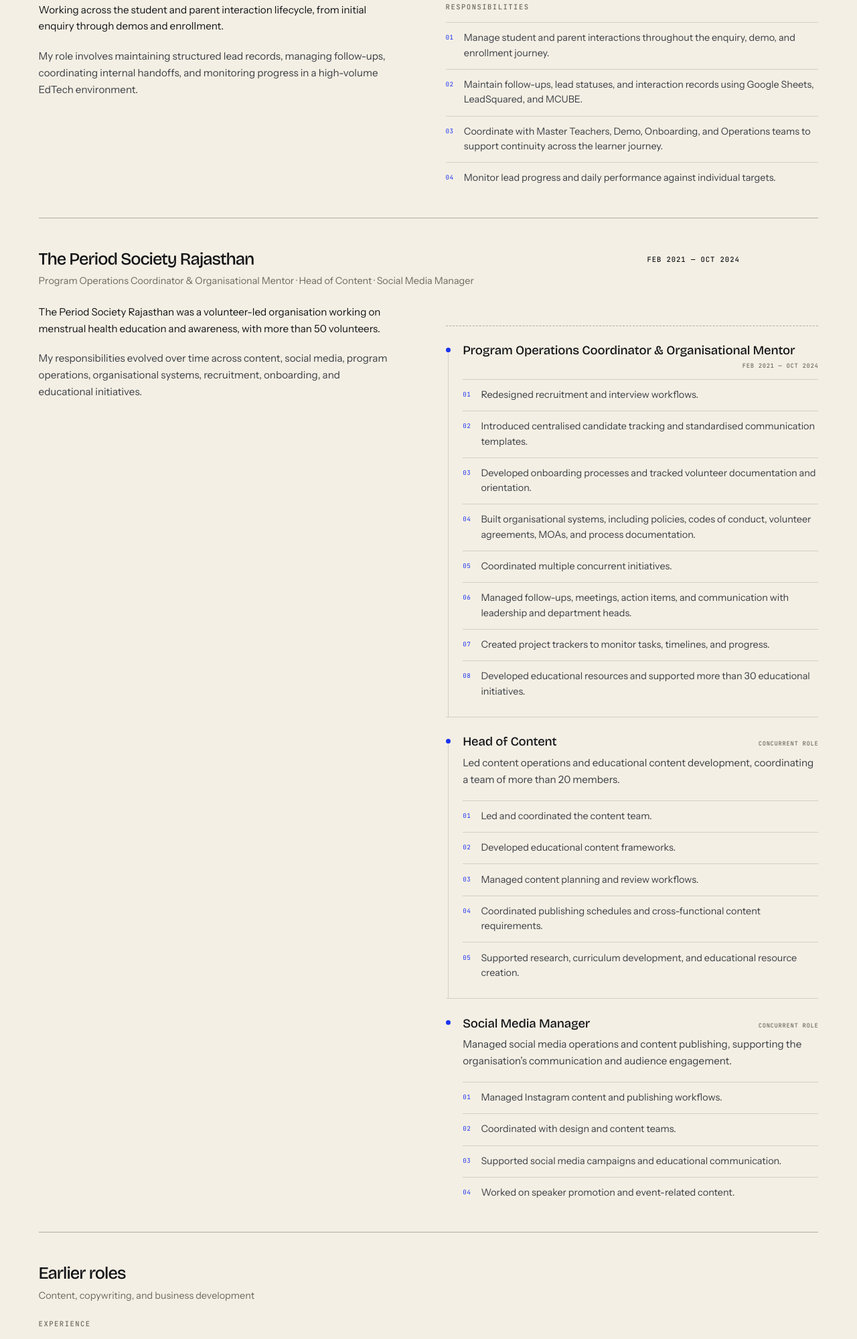
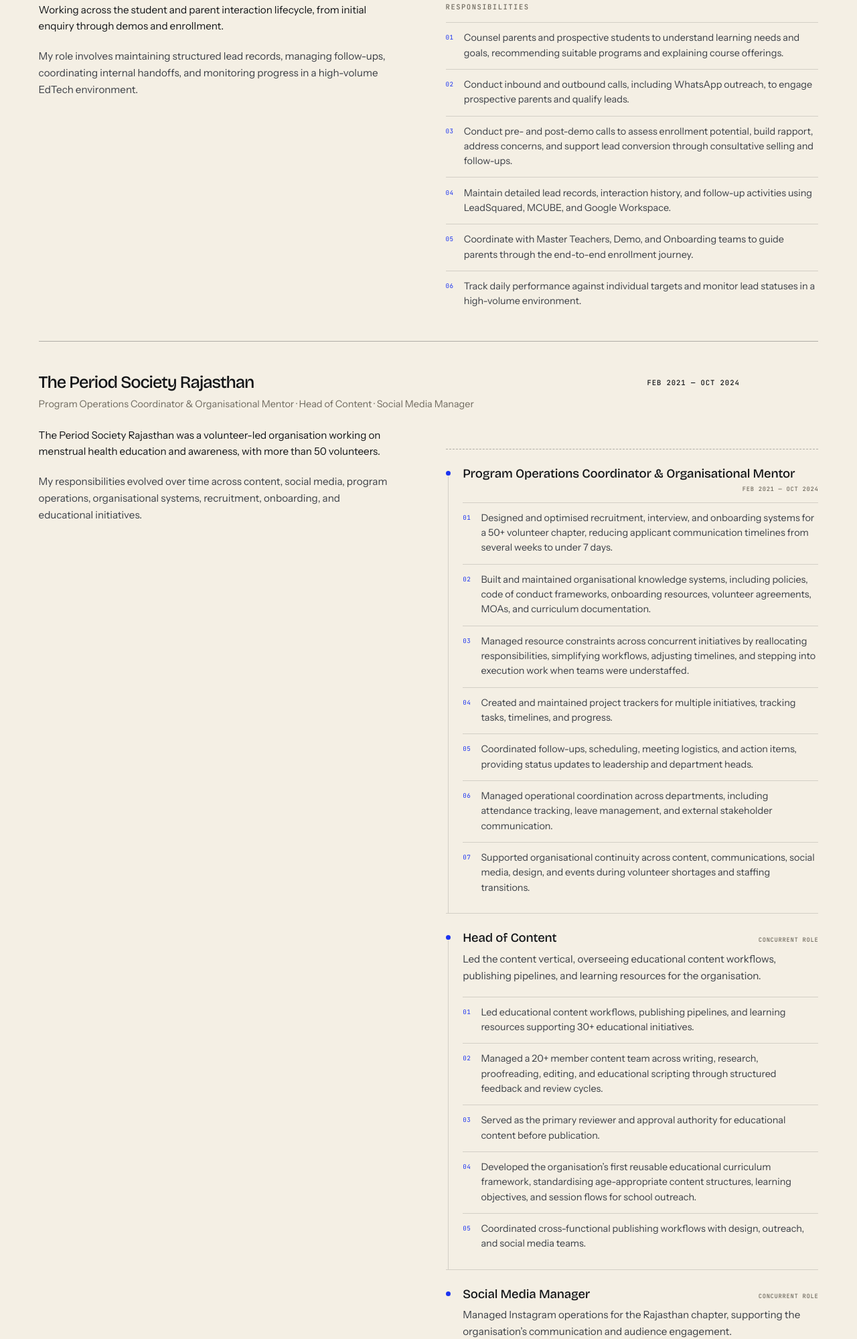
Before and after one commit to Sunshellz/shailly-portfolio, an Astro site: page /experience in a window 1280 px wide. Shown: the part 801-2800 px from the top of the page at 67% size. Built offline with nearby package versions, Linux system fonts and the light colour scheme; Astro itself is replaced by a stand-in of ours.

Commit message:
Update experience details, education marks, and Kraftshala headings

```diff
--- a/src/pages/experience/index.astro
+++ b/src/pages/experience/index.astro
@@ -50,10 +50,12 @@ import Layout from '../../layouts/Layout.astro';
           <div>
             <p class="resp-title mono">Responsibilities</p>
             <ul class="resp">
-              <li>Manage student and parent interactions throughout the enquiry, demo, and enrollment journey.</li>
-              <li>Maintain follow-ups, lead statuses, and interaction records using Google Sheets, LeadSquared, and MCUBE.</li>
-              <li>Coordinate with Master Teachers, Demo, Onboarding, and Operations teams to support continuity across the learner journey.</li>
-              <li>Monitor lead progress and daily performance against individual targets.</li>
+              <li>Counsel parents and prospective students to understand learning needs and goals, recommending suitable programs and explaining course offerings.</li>
+              <li>Conduct inbound and outbound calls, including WhatsApp outreach, to engage prospective parents and qualify leads.</li>
+              <li>Conduct pre- and post-demo calls to assess enrollment potential, build rapport, address concerns, and support lead conversion through consultative selling and follow-ups.</li>
+              <li>Maintain detailed lead records, interaction history, and follow-up activities using LeadSquared, MCUBE, and Google Workspace.</li>
+              <li>Coordinate with Master Teachers, Demo, and Onboarding teams to guide parents through the end-to-end enrollment journey.</li>
+              <li>Track daily performance against individual targets and monitor lead statuses in a high-volume environment.</li>
             </ul>
           </div>
         </div>
@@ -84,14 +86,13 @@ import Layout from '../../layouts/Layout.astro';
                 <span class="rt-when mono">Feb 2021 &mdash; Oct 2024</span>
               </header>
               <ul class="resp">
-                <li>Redesigned recruitment and interview workflows.</li>
-                <li>Introduced centralised candidate tracking and standardised communication templates.</li>
-                <li>Developed onboarding processes and tracked volunteer documentation and orientation.</li>
-                <li>Built organisational systems, including policies, codes of conduct, volunteer agreements, MOAs, and process documentation.</li>
-                <li>Coordinated multiple concurrent initiatives.</li>
-                <li>Managed follow-ups, meetings, action items, and communication with leadership and department heads.</li>
-                <li>Created project trackers to monitor tasks, timelines, and progress.</li>
-                <li>Developed educational resources and supported more than 30 educational initiatives.</li>
+                <li>Designed and optimised recruitment, interview, and onboarding systems for a 50+ volunteer chapter, reducing applicant communication timelines from several weeks to under 7 days.</li>
+                <li>Built and maintained organisational knowledge systems, including policies, code of conduct frameworks, onboarding resources, volunteer agreements, MOAs, and curriculum documentation.</li>
+                <li>Managed resource constraints across concurrent initiatives by reallocating responsibilities, simplifying workflows, adjusting timelines, and stepping into execution work when teams were understaffed.</li>
+                <li>Created and maintained project trackers for multiple initiatives, tracking tasks, timelines, and progress.</li>
+                <li>Coordinated follow-ups, scheduling, meeting logistics, and action items, providing status updates to leadership and department heads.</li>
+                <li>Managed operational coordination across departments, including attendance tracking, leave management, and external stakeholder communication.</li>
+                <li>Supported organisational continuity across content, communications, social media, design, and events during volunteer shortages and staffing transitions.</li>
               </ul>
             </section>
 
@@ -102,14 +103,14 @@ import Layout from '../../layouts/Layout.astro';
                 <span class="rt-when mono">Concurrent role</span>
               </header>
               <div class="prose">
-                <p>Led content operations and educational content development, coordinating a team of more than 20 members.</p>
+                <p>Led the content vertical, overseeing educational content workflows, publishing pipelines, and learning resources for the organisation.</p>
               </div>
               <ul class="resp">
-                <li>Led and coordinated the content team.</li>
-                <li>Developed educational content frameworks.</li>
-                <li>Managed content planning and review workflows.</li>
-                <li>Coordinated publishing schedules and cross-functional content requirements.</li>
-                <li>Supported research, curriculum development, and educational resource creation.</li>
+                <li>Led educational content workflows, publishing pipelines, and learning resources supporting 30+ educational initiatives.</li>
+                <li>Managed a 20+ member content team across writing, research, proofreading, editing, and educational scripting through structured feedback and review cycles.</li>
+                <li>Served as the primary reviewer and approval authority for educational content before publication.</li>
+                <li>Developed the organisation&rsquo;s first reusable educational curriculum framework, standardising age-appropriate content structures, learning objectives, and session flows for school outreach.</li>
+                <li>Coordinated cross-functional publishing workflows with design, outreach, and social media teams.</li>
               </ul>
             </section>
 
@@ -120,13 +121,12 @@ import Layout from '../../layouts/Layout.astro';
                 <span class="rt-when mono">Concurrent role</span>
               </header>
               <div class="prose">
-                <p>Managed social media operations and content publishing, supporting the organisation&rsquo;s communication and audience engagement.</p>
+                <p>Managed Instagram operations for the Rajasthan chapter, supporting the organisation&rsquo;s communication and audience engagement.</p>
               </div>
               <ul class="resp">
-                <li>Managed Instagram content and publishing workflows.</li>
-                <li>Coordinated with design and content teams.</li>
-                <li>Supported social media campaigns and educational communication.</li>
-                <li>Worked on speaker promotion and event-related content.</li>
+                <li>Managed Instagram operations, including publishing workflows, educational campaigns, recruitment communications, and audience engagement initiatives.</li>
+                <li>Coordinated content calendars, promotional timelines, and stakeholder communication with content, outreach, and design teams.</li>
+                <li>Maintained continuity of social media operations during staffing transitions, recruitment cycles, and departmental handovers.</li>
               </ul>
             </section>
           </div>
@@ -146,16 +146,16 @@ import Layout from '../../layouts/Layout.astro';
           <p class="resp-title mono">Experience</p>
           <ul class="role-list">
             <li>
-              <div class="rl-head"><h3>Freelance Copywriter</h3><span class="mono rl-when">Freelance</span></div>
-              <p>Repurposed long-form podcast conversations into written articles for an American audience.</p>
+              <div class="rl-head"><h3>Freelance Copywriter</h3><span class="mono rl-when">Freelance &middot; Mar 2022 &mdash; Jun 2023</span></div>
+              <p>Repurposed long-form podcast conversations into blog-style articles for an American audience, transcribing and structuring content while preserving tone, pacing, and speaker intent. Independently determined article direction, structure, and tone, and wrote audience-aligned copy for blogs, social posts, and episode descriptions, often under 24-hour deadlines.</p>
             </li>
             <li>
-              <div class="rl-head"><h3>Content Writer</h3><span class="mono rl-when">Broxer</span></div>
-              <p>Researched, translated, and produced more than five daily news and infotainment scripts.</p>
+              <div class="rl-head"><h3>Content Writer</h3><span class="mono rl-when">Broxer &middot; Jun &mdash; Sep 2022</span></div>
+              <p>Managed high-volume content workflows, delivering more than five daily news and infotainment scripts. Translated English news content into Hindi, wrote conversational YouTube scripts, and cross-verified information across multiple sources for factual accuracy.</p>
             </li>
             <li>
-              <div class="rl-head"><h3>Content Writer</h3><span class="mono rl-when">Affnosys India</span></div>
-              <p>Worked on research-based, SEO-focused writing and digital content development.</p>
+              <div class="rl-head"><h3>Content Writer</h3><span class="mono rl-when">Affnosys India &middot; Dec 2021 &mdash; Jan 2022</span></div>
+              <p>Wrote SEO-focused and audience-oriented content across multiple topics and formats. Conducted topic research, structured articles, and edited drafts for clarity, readability, and engagement under deadline-driven workflows.</p>
             </li>
             <li>
               <div class="rl-head"><h3>Business Development (Fundraising &amp; Strategies Development) Intern</h3><span class="mono rl-when">JMES &middot; May 7&ndash;14, 2022</span></div>
@@ -180,11 +180,13 @@ import Layout from '../../layouts/Layout.astro';
               <span class="qual" role="cell">Bachelor of Arts</span>
               <span class="inst" role="cell">Panjab University, Chandigarh</span>
               <span class="yr mono" role="cell">2023 &mdash; 2026</span>
+              <span class="score mono" role="cell">57%</span>
             </div>
             <div class="edu-row" role="row">
-              <span class="qual" role="cell">Bachelor of Arts</span>
+              <span class="qual" role="cell">Bachelor of Arts in English, Political Science &amp; History</span>
               <span class="inst" role="cell">CHRIST University, Bengaluru</span>
               <span class="yr mono" role="cell">2021 &mdash; 2023</span>
+              <span class="score mono" role="cell">3.3/4.0</span>
             </div>
             <div class="edu-row" role="row">
               <span class="qual" role="cell">Class XII &mdash; CBSE</span>
--- a/src/pages/work/samples/kraftshala-assignment/index.astro
+++ b/src/pages/work/samples/kraftshala-assignment/index.astro
@@ -42,7 +42,7 @@ import Layout from '../../../../layouts/Layout.astro';
 
     <section class="cs-section">
       <div class="wrap cs-grid">
-        <div class="cs-label"><span class="n">01</span><h2>Part 1 &mdash; Student experience</h2></div>
+        <div class="cs-label"><span class="n">01</span><h2>Student experience</h2></div>
         <div class="cs-body">
           <p class="lead">Analysing a hypothetical conversation between a Program Manager and a student struggling to meet program requirements because of family responsibilities.</p>
           <p>My assessment considered both the student&rsquo;s circumstances and the program&rsquo;s operational constraints. Rather than treating the situation solely as a compliance issue, I identified the need to balance student support with clear expectations.</p>
@@ -74,7 +74,7 @@ import Layout from '../../../../layouts/Layout.astro';
 
     <section class="cs-section">
       <div class="wrap cs-grid">
-        <div class="cs-label"><span class="n">02</span><h2>Part 2 &mdash; Operational analytics</h2></div>
+        <div class="cs-label"><span class="n">02</span><h2>Operational analytics</h2></div>
         <div class="cs-body">
           <p class="lead">I analysed operational data relating to session joining times, cancellations, batch-level performance, and expert reliability.</p>
           <p>The objective was to translate raw operational data into meaningful insights and recommendations.</p>
```
